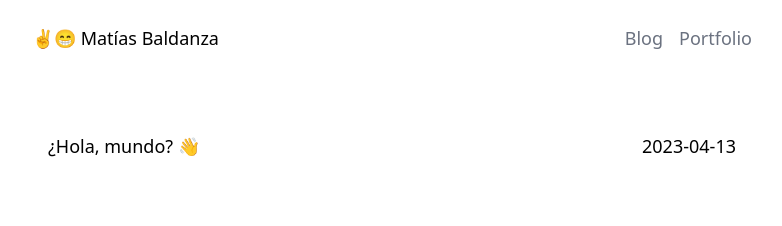
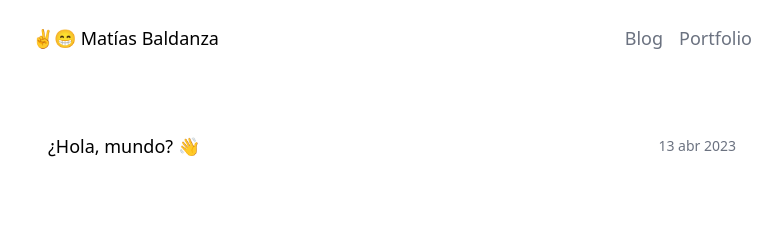
Before and after one commit to matiasbaldanza/matiasbaldanza_dev, a Next.js app: page / in a window 1280 px wide. Shown: the top 226 px of the page, without its empty margins (248-1030 px from the left). Built offline with nearby package versions, Linux system fonts and the light colour scheme.

Commit message:
format dates in article list

```diff
--- a/src/pages/index.js
+++ b/src/pages/index.js
@@ -1,6 +1,7 @@
 import { Inter } from 'next/font/google'
 import Image from 'next/image'
 import Link from 'next/link'
+import DateLabel from '@/components/DateLabel'
 
 // Components
 import Layout from '@/components/Layout'
@@ -34,9 +35,15 @@ export default function Home({ articlesData }) {
             >
               <li
                 key={slug}
-                className='flex justify-between p-4 gap-2 hover:bg-gray-100'
+                className='flex justify-between p-4 gap-2 hover:bg-gray-100 items-center'
               >
-                {title}<span className='text-right min-w-max'>{publishedAt}</span>
+                {title}
+                <DateLabel
+                  className='text-right min-w-max text-sm text-gray-500'
+                  options={{ year: 'numeric', month: 'short', day: 'numeric' }}
+                >
+                  {publishedAt}
+                </DateLabel>
               </li>
             </Link>
           )
```
